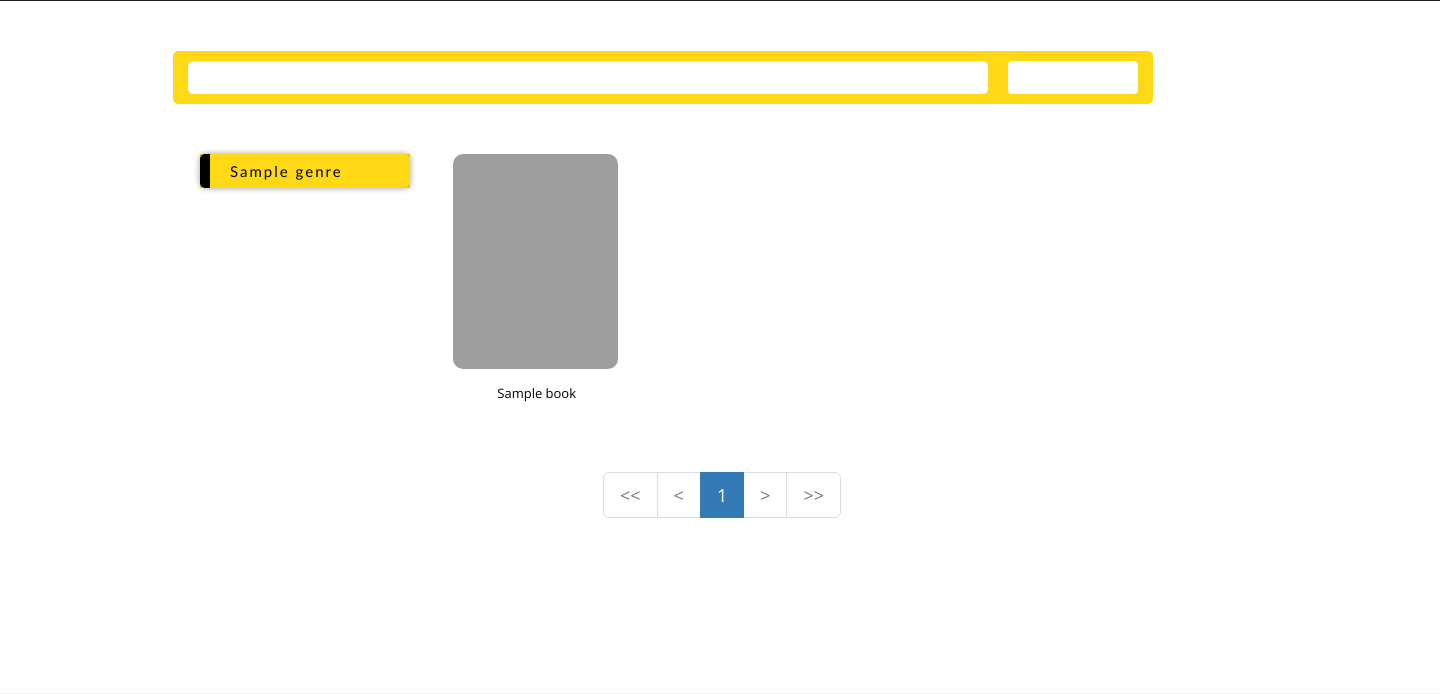
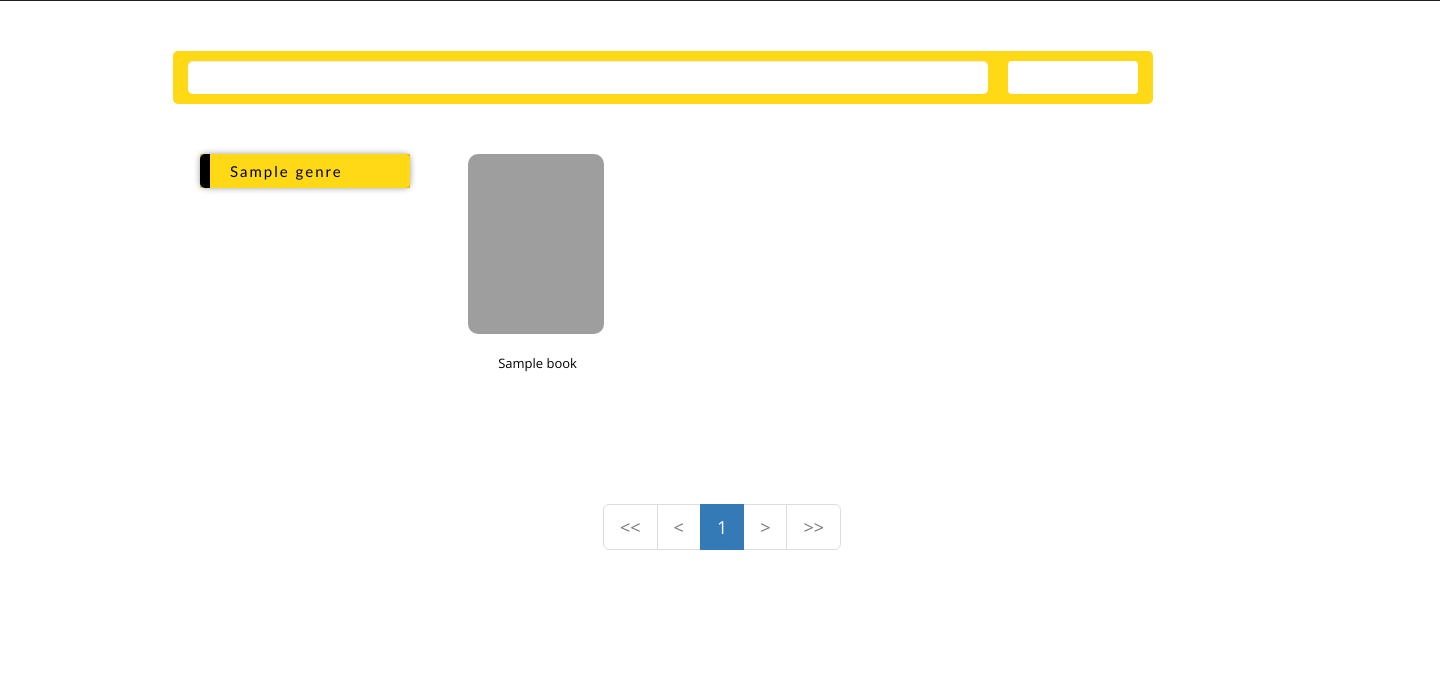
Before and after one commit to Yurlov/bookshouse, a Java web app: page /main in a window 1440 px wide; the page is wider, and only the part inside the window is pictured. Shown: the part 799-1493 px from the top of that part. Run offline with Spring Boot 4, a stand-in JSP engine, Linux system fonts and the light colour scheme; tables that the repository leaves empty hold one stand-in row (values such as "Sample post"); some of the project's set-up classes (security, data sources, template engines, error pages and the like) are left out, and stand-ins take their place; some libraries are stand-ins or nearby versions; grey boxes are pictures that could not be loaded.

Commit message:
last commit

```diff
--- a/src/main/java/online/mega/library/Configs/AppConfig.java
+++ b/src/main/java/online/mega/library/Configs/AppConfig.java
@@ -149,7 +149,7 @@ public class AppConfig extends WebMvcConfigurerAdapter {
     public JavaMailSender javaMailSender(){
         JavaMailSenderImpl javaMailSender = new JavaMailSenderImpl();
         javaMailSender.setUsername("bookshouselibrary@gmail.com");
-        javaMailSender.setPassword("xxxxxxxxx");
+        javaMailSender.setPassword("qms437dvskd");
         Properties props = new Properties();
         props.put("mail.smtp.auth", "true");
         props.put("mail.smtp.host", "smtp.gmail.com");
--- a/src/main/java/online/mega/library/Controllers/AdminController.java
+++ b/src/main/java/online/mega/library/Controllers/AdminController.java
@@ -105,8 +105,8 @@ public class AdminController {
                           @RequestParam MultipartFile image
     ) throws UnsupportedEncodingException {
 
-        String contentPath = "src/main/resources/bookFiles/" + URLEncoder.encode(bookName.toLowerCase(), "UTF-8") + ".pdf";
-        String imagePath = "src/main/resources/bookImages/" + URLEncoder.encode(bookName.toLowerCase(), "UTF-8") + ".jpg";
+        String contentPath = "src/main/resources/bookFiles/" + isbn + ".pdf";
+        String imagePath = "src/main/resources/bookImages/" + isbn + ".jpg";
         MyUtils.writeFiles(content,contentPath);
         MyUtils.writeFiles(image,imagePath);
 
--- a/src/main/java/online/mega/library/Entities/Book.java
+++ b/src/main/java/online/mega/library/Entities/Book.java
@@ -10,7 +10,7 @@ public class Book {
     private Long id;
     @Column
     private String name;
-    @Column(length = 500)
+    @Column(length = 700)
     private String content;
     @Column
     private Integer pageCount;
@@ -26,7 +26,7 @@ public class Book {
     @OneToOne
     @JoinColumn(name = "publisher_id")
     private Publisher publisher;
-    @Column
+    @Column(length = 700)
     private String image;
     @Column(length = 3000)
     private String descr;
--- a/src/main/resources/application.properties
+++ b/src/main/resources/application.properties
@@ -1,6 +1,6 @@
-spring.datasource.url=jdbc:mysql://eu-cdbr-west-01.cleardb.com/xxxxxxxxxxxxxxx
-spring.datasource.username=xxxxxxxxxx
-spring.datasource.password=xxxxxx
+spring.datasource.url=jdbc:mysql://eu-cdbr-west-01.cleardb.com/heroku_f58acb72ce1ec7c
+spring.datasource.username=b8934070cbe506
+spring.datasource.password=387305b0
 spring.datasource.connection-test-query=SELECT 1
 spring.datasource.test-while-idle=true
 spring.datasource.test-on-borrow=true
--- a/src/main/webapp/WEB-INF/pages/main.jsp
+++ b/src/main/webapp/WEB-INF/pages/main.jsp
@@ -195,7 +195,7 @@
                                 <div class="listbook">
                                     <c:forEach items="${books.content}" var="b">
                                         <div class="lin col-md-3 col-xs-8 col-sm-3 col-lg-2 ">
-                                            <a href="/viewBook/<c:out value="${b.id}"/>"> <img width="165" height="215"
+                                            <a href="/viewBook/<c:out value="${b.id}"/>"> <img width="160" height="210"
                                                                                                src="/image/${b.id}"
                                                                                                alt="${b.name}"/></a>
                                             <h1><a href="/viewBook/<c:out value="${b.id}"/>"><c:out value="${b.name}"/></a></h1>
--- a/src/main/webapp/WEB-INF/pages/result.jsp
+++ b/src/main/webapp/WEB-INF/pages/result.jsp
@@ -203,7 +203,7 @@
                                 </c:when>
                                 <c:when test="${viewBook != null}">
 
-                                    <div>
+                                    <div class="imgView">
                                         <img class="col-xs-10 col-sm-5 col-md-4 col-lg-3 " width="300" height="350"
                                              style=" float: left; border-radius: 15px; padding: 0px 0px 0px 0px; margin-top: 15px; margin-left: 20px; margin-bottom: 20px"
                                              src="/image/${viewBook.id}" alt="${viewBook.name}"/>
--- a/src/main/webapp/resources/css/style.css
+++ b/src/main/webapp/resources/css/style.css
@@ -1660,6 +1660,44 @@ html, body, .wrapper{
         color: yellow;
     }
 
+    .listbook {
+        margin-top: 0px;
+        margin-left: 30px;
+
+    }
+
+    .lin h1 {
+        margin-top: 20px;
+        font-size: 13px;
+        margin-bottom: 0px;
+        text-align: center;
+    }
+
+    .lin a img {
+        width: 65%;
+        height: 60%;
+        overflow: hidden;
+        margin-top: 0px;
+        -webkit-transition: all 1s ease;
+        -moz-transition: all 1s ease;
+        -o-transition: all 1s ease;
+        -ms-transition: all 1s ease;
+        transition: all 1s ease;
+        border-radius: 10px;
+        margin-left: 45px;
+    }
+
+    .lin a img:hover {
+        overflow: hidden;
+        -webkit-transform: scale(1.15);
+        -moz-transform: scale(1.15);
+        -o-transform: scale(1.15);
+
+    }
+
+    .lin {
+        height: 300px;
+    }
 
 }
 
@@ -1749,17 +1787,19 @@ html, body, .wrapper{
 
     .listbook {
         margin-top: 0px;
-        margin-left: 40px;
+        margin-left: 30px;
     }
 
     .lin h1 {
-        margin-top: 15px;
+        margin-top: 20px;
+        font-size: 13px;
+        margin-bottom: 0px;
         text-align: center;
-        font-size: 13px;
-        margin-bottom: 10px;
     }
 
     .lin a img {
+        width: 85%;
+        height: 60%;
         overflow: hidden;
         margin-top: 0px;
         -webkit-transition: all 1s ease;
@@ -1768,7 +1808,7 @@ html, body, .wrapper{
         -ms-transition: all 1s ease;
         transition: all 1s ease;
         border-radius: 10px;
-        margin-left: 10px;
+        margin-left: 25px;
     }
 
     .lin a img:hover {
@@ -1779,6 +1819,9 @@ html, body, .wrapper{
 
     }
 
+    .lin {
+        height: 300px;
+    }
     .border {
         list-style: none;
         padding: 0;
```
Also changed, not shown: other parts of src/main/webapp/resources/css/style.css (+39 -10 lines), 3 other files.
